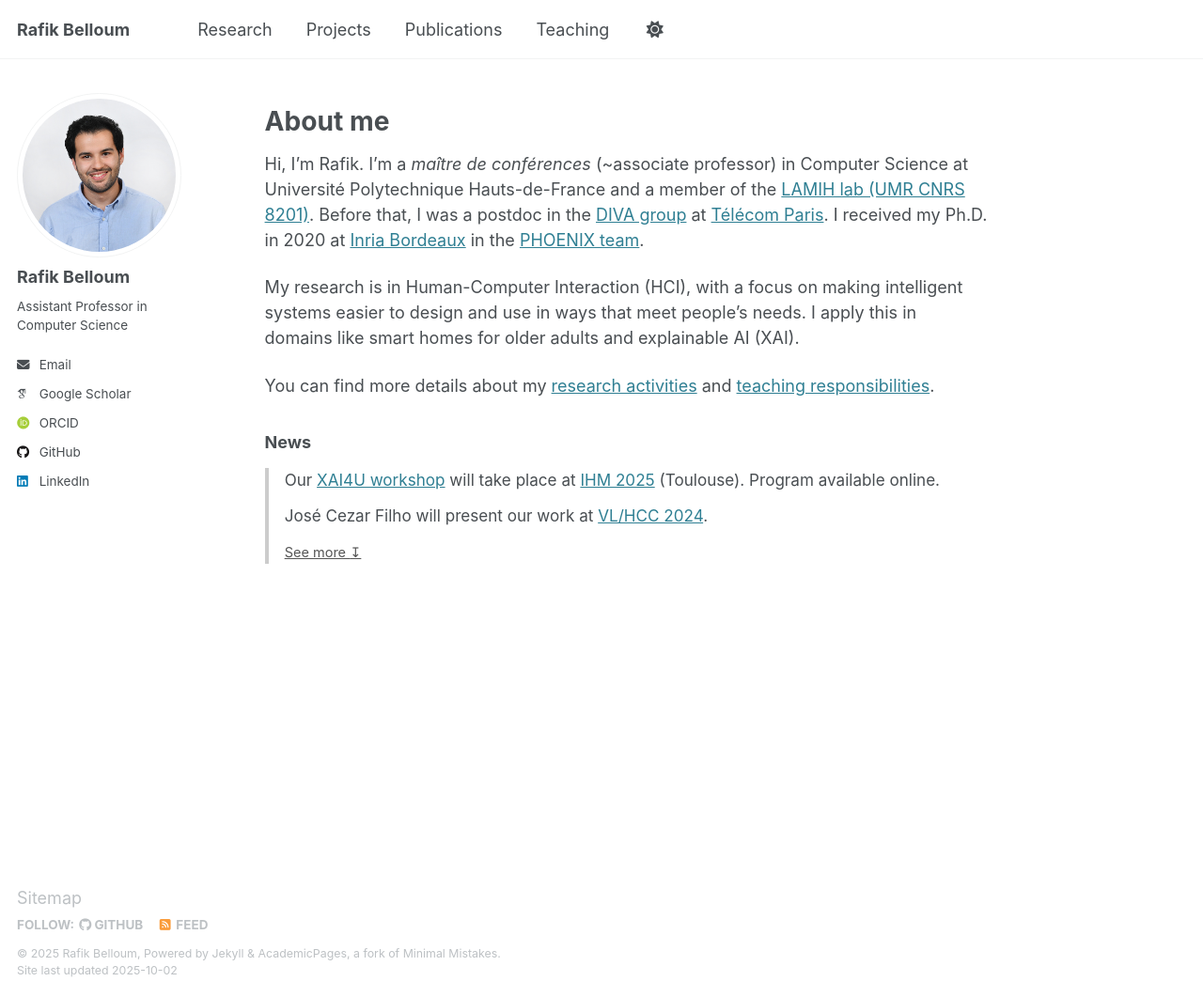
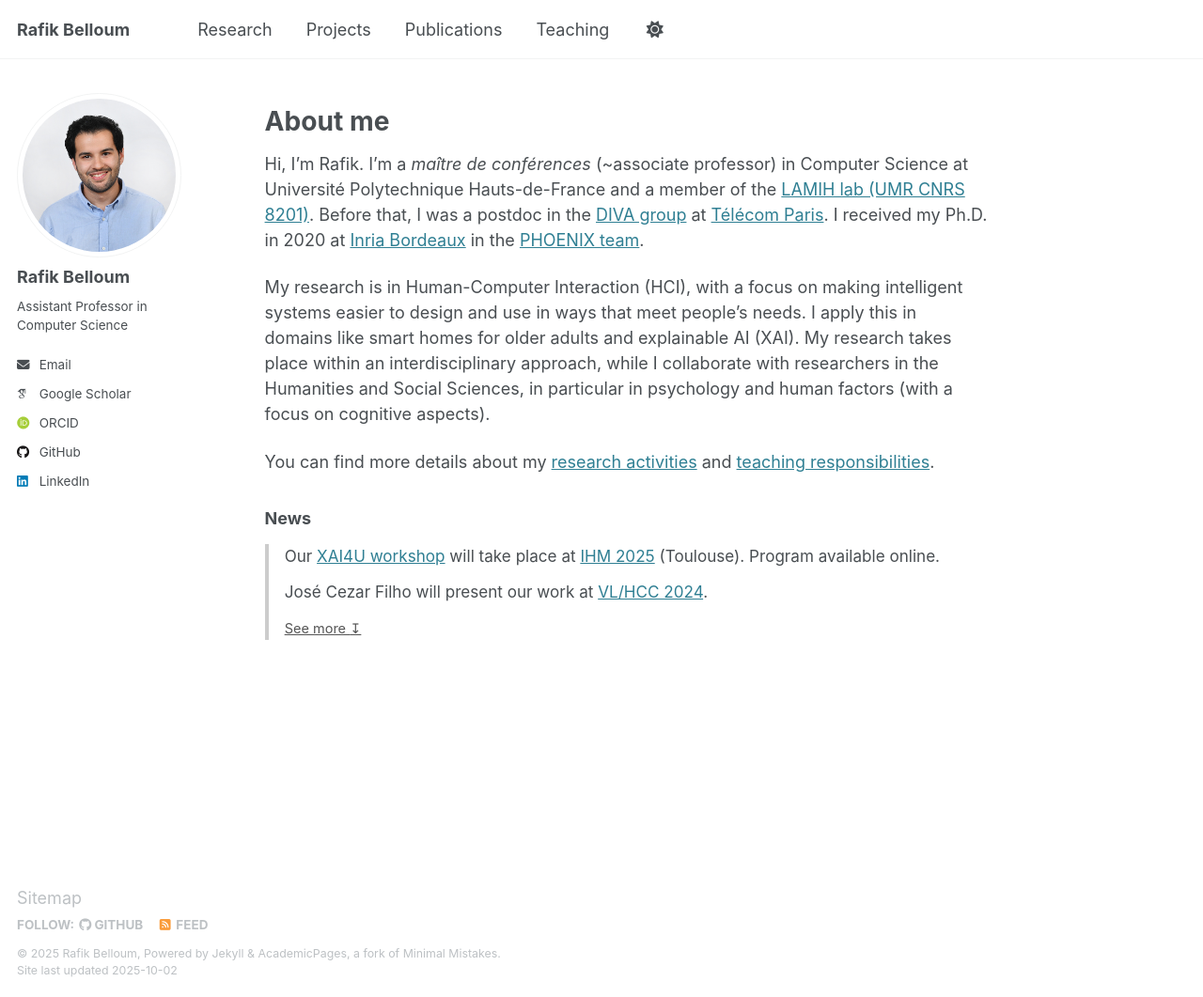
Before and after one commit to rafik-belloum/rafik-belloum.github.io, a Jekyll site: the page built from _pages/about.md, in a window 1280 px wide and 1061 px high. Shown: the whole window at 94% size. Built offline with Jekyll 4.4.1, drawn with Linux system fonts in a browser that asks for light colours; some web fonts are replaced.

Commit message:
Update about.md

```diff
--- a/_pages/about.md
+++ b/_pages/about.md
@@ -13,6 +13,7 @@ About me
 Hi, I’m Rafik. I’m a *maître de conférences* (~associate professor) in Computer Science at Université Polytechnique Hauts-de-France and a member of the [LAMIH lab (UMR CNRS 8201)](https://www.uphf.fr/lamih). Before that, I was a postdoc in the [DIVA group](https://diva.telecom-paristech.fr/) at [Télécom Paris](https://www.telecom-paris.fr/). I received my Ph.D. in 2020 at [Inria Bordeaux](https://www.inria.fr/fr/centre-inria-universite-bordeaux) in the [PHOENIX team](http://phoenix.inria.fr/).
 
 My research is in Human-Computer Interaction (HCI), with a focus on making intelligent systems easier to design and use in ways that meet people’s needs. I apply this in domains like smart homes for older adults and explainable AI (XAI).<!--to help non-expert users understand complex systems.-->
+My research takes place within an interdisciplinary approach, while I collaborate with researchers in the Humanities and Social Sciences, in particular in psychology and human factors (with a focus on cognitive aspects).
 
 You can find more details about my [research activities](/research/) and [teaching responsibilities](/teaching/).
 
```
